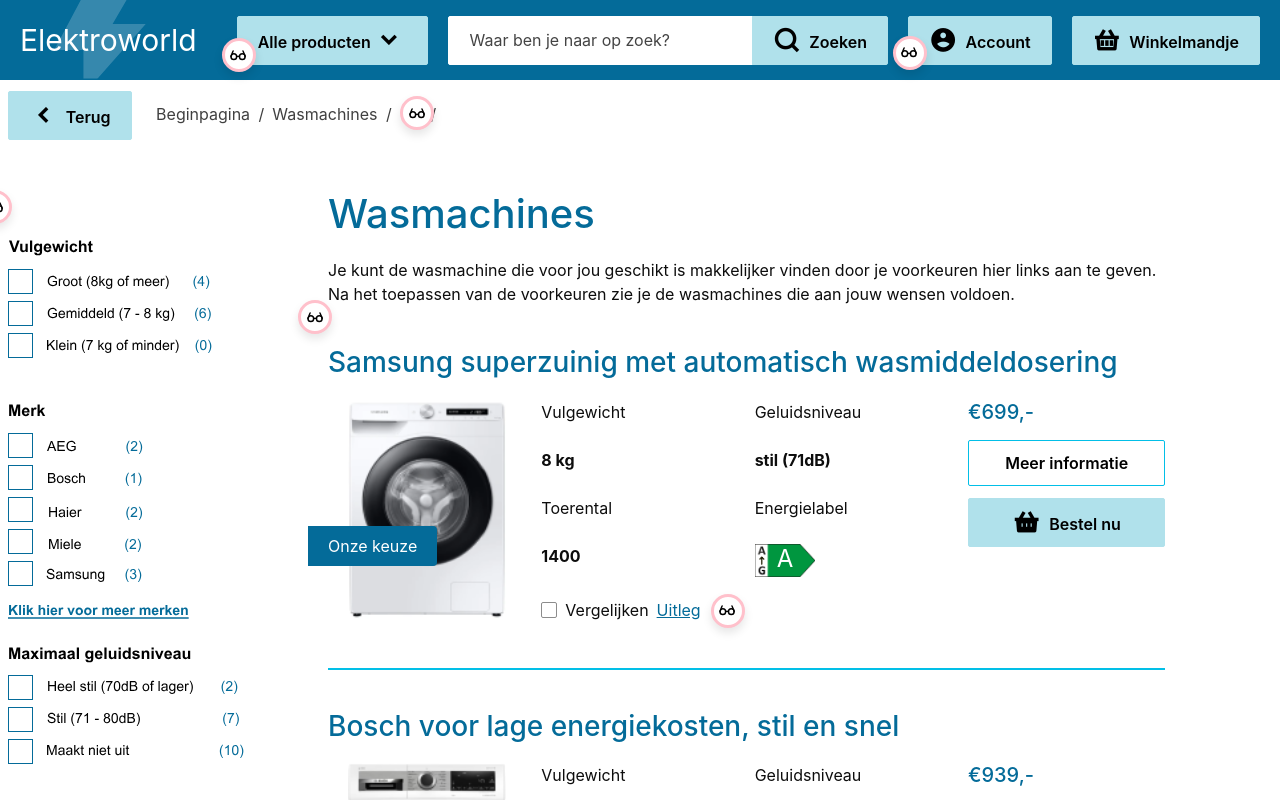
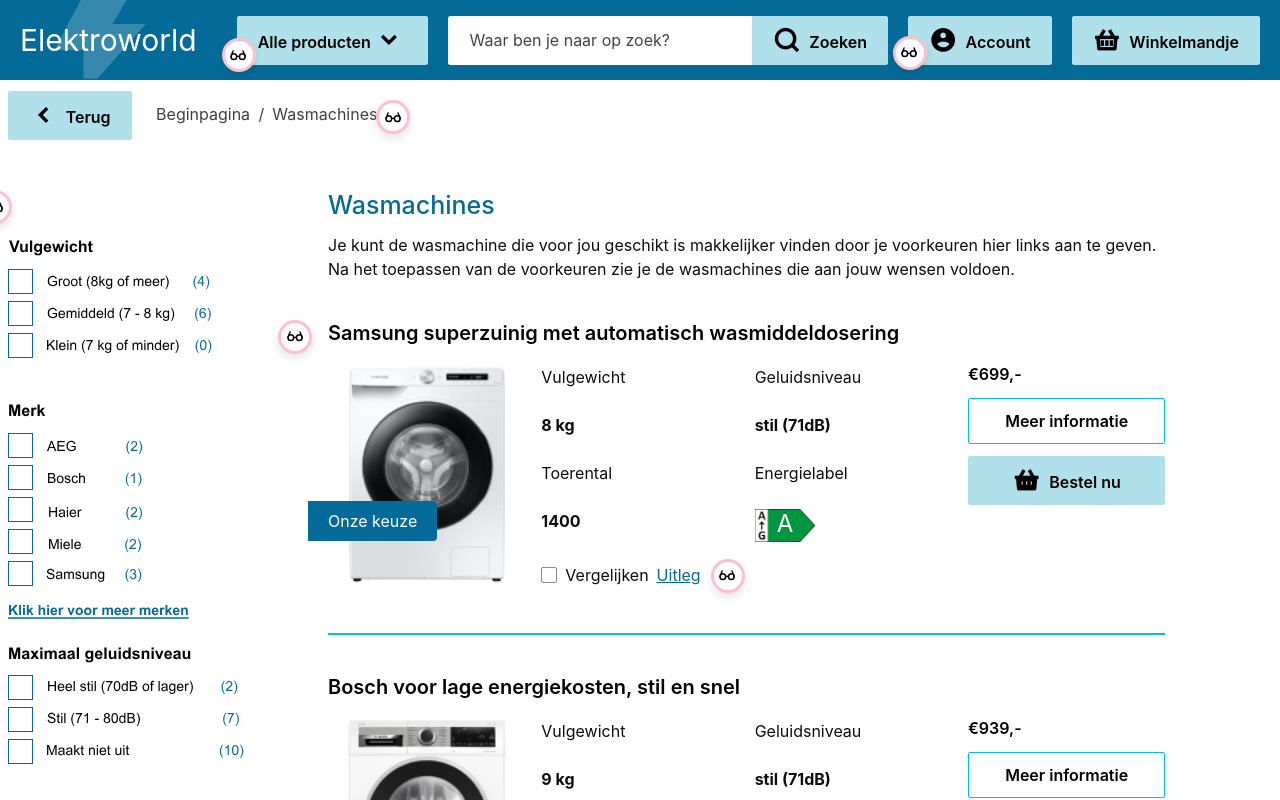
Before and after one commit to basdebruin/senioren-webshop, a SvelteKit app: page /products/wasmachines in a window 1280 px wide. Shown: the top 800 px of the page. Built offline with nearby package versions, Linux system fonts and the light colour scheme.

Commit message:
heading sizing

```diff
--- a/src/routes/home/+page.svelte
+++ b/src/routes/home/+page.svelte
@@ -16,12 +16,12 @@
 
     <!-- Producten -->
 
-    <h2 class="text-primary">
+    <h1 class="text-primary">
         Kies een product
-        <Tooltip offsetLeft={280} offsetTop={-5}>
+        <Tooltip offsetLeft={240}>
             <b>Zoeken en vinden. </b> Veel webshops tonen een banner met een actie of aanbieding. Voor de oudere online bezoeker kan dit te veel aandacht vragen, waardoor het hen afleidt van wat zij zoeken. Zorg ervoor dat er meerdere manieren zijn waarop de bezoeker je aanbod kan vinden. Bijvoorbeeld via een menu, een zoekvenster en gepresenteerd op de homepage. Het zoekvenster wordt veel gebruikt door oudere online bezoekers! Zet je aanbod gecategoriseerd op de homepage, met een afbeelding van het product mét tekst. Maak bij voorkeur gebruik van platte afbeeldingen met weinig toeters en bellen en afleidende kleuren. Let erop dat de aanklikvelden groot genoeg zijn en rondom witruimte hebben, zodat ze makkelijk aangeklikt kunnen worden.
         </Tooltip>
-    </h2>
+    </h1>
 
 
     <ul class="columns products">
--- a/src/routes/products/wasmachines/+page.svelte
+++ b/src/routes/products/wasmachines/+page.svelte
@@ -18,13 +18,9 @@ import Product from "../Product.svelte";
         <li class="breadcrumb-item">
             <a href="#wasmachines">Wasmachines</a>
         </li>
-        <li class="breadcrumb-item"></li>
-        <li class="breadcrumb-item"></li>
-        <li class="breadcrumb-item">
-            <Tooltip>
-                <b>Voor orientatie.</b> “Hoe kom ik terug” is een veelgehoorde vraag in dit onderzoek. Het zoekraken is een heikel punt bij veel oudere bezoekers. Een 'terug' knop helpt enorm. Een kruimelpad met daarin de stappen waar de gebruiker nu zit is ook handig.
-            </Tooltip>
-        </li>
+        <Tooltip offsetLeft={250}>
+            <b>Voor orientatie.</b> “Hoe kom ik terug” is een veelgehoorde vraag in dit onderzoek. Het zoekraken is een heikel punt bij veel oudere bezoekers. Een 'terug' knop helpt enorm. Een kruimelpad met daarin de stappen waar de gebruiker nu zit is ook handig.
+        </Tooltip>
     </ul>
 
     <div class="spacer"></div>
@@ -46,7 +42,7 @@ import Product from "../Product.svelte";
             </p>
 
             <!-- Products -->
-            <Tooltip>
+            <Tooltip offsetLeft={-20} offsetTop={45}>
                 <b>Een titel met informatie.</b> De meeste webshops gebruiken een productnummer in de titel boven een product. In het productoverzicht helpt een beschrijvende titel met het geven van een richting om zo tot een keuze te komen. Het is wel belangrijk dat het productnummer zichtbaar blijft, want via dit nummer kan men online, buiten de webshop om, naar meer informatie of naar recensies zoeken.
             </Tooltip>
             <Product
--- a/src/routes/products/wasmachines/samsung/+page.svelte
+++ b/src/routes/products/wasmachines/samsung/+page.svelte
@@ -33,7 +33,7 @@ import Tooltip from "$lib/Tooltip/Tooltip.svelte";
     <Tooltip>
         <b>Een titel met informatie.</b> De meeste webshops gebruiken een productnummer in de titel boven een product. In het productoverzicht helpt een beschrijvende titel met het geven van een richting om zo tot een keuze te komen. Het is wel belangrijk dat het productnummer zichtbaar blijft, want via dit nummer kan men online, buiten de webshop om, naar meer informatie of naar recensies zoeken.
     </Tooltip>
-    <h2>Samsung superzuinig met automatisch wasmiddeldosering</h2>
+    <h1>Samsung superzuinig met automatisch wasmiddeldosering</h1>
     <h5>Typenummer:  WW90T534AAW</h5>
 
     <div class="columns">
--- a/src/styles/global.scss
+++ b/src/styles/global.scss
@@ -15,7 +15,6 @@ $accessibility-blue: #2653E8;
     --dark-color: black;
     --light-color: white;
     --accessibility-blue: #2653E8;
-
 }
 *, *::before, *::after {
     box-sizing: border-box;
@@ -112,6 +111,17 @@ h1, h2, h3, h4, h5 {
     color: var(--primary-color);
 }
 
+h1, .h1 { font-size: 1.25rem }
+h2, .h2 { font-size: 1.125rem }
+h3, .h3 { font-size: 1rem }
+h4, .h4 { font-size: .9rem }
+h5, .h5 { font-size: .8rem }
+
+h3, .h3, h4, .h4, h5, .h5 {
+    color: var(--dark-color);
+    font-weight: 600;
+}
+
 
 // -- Input
 
```
